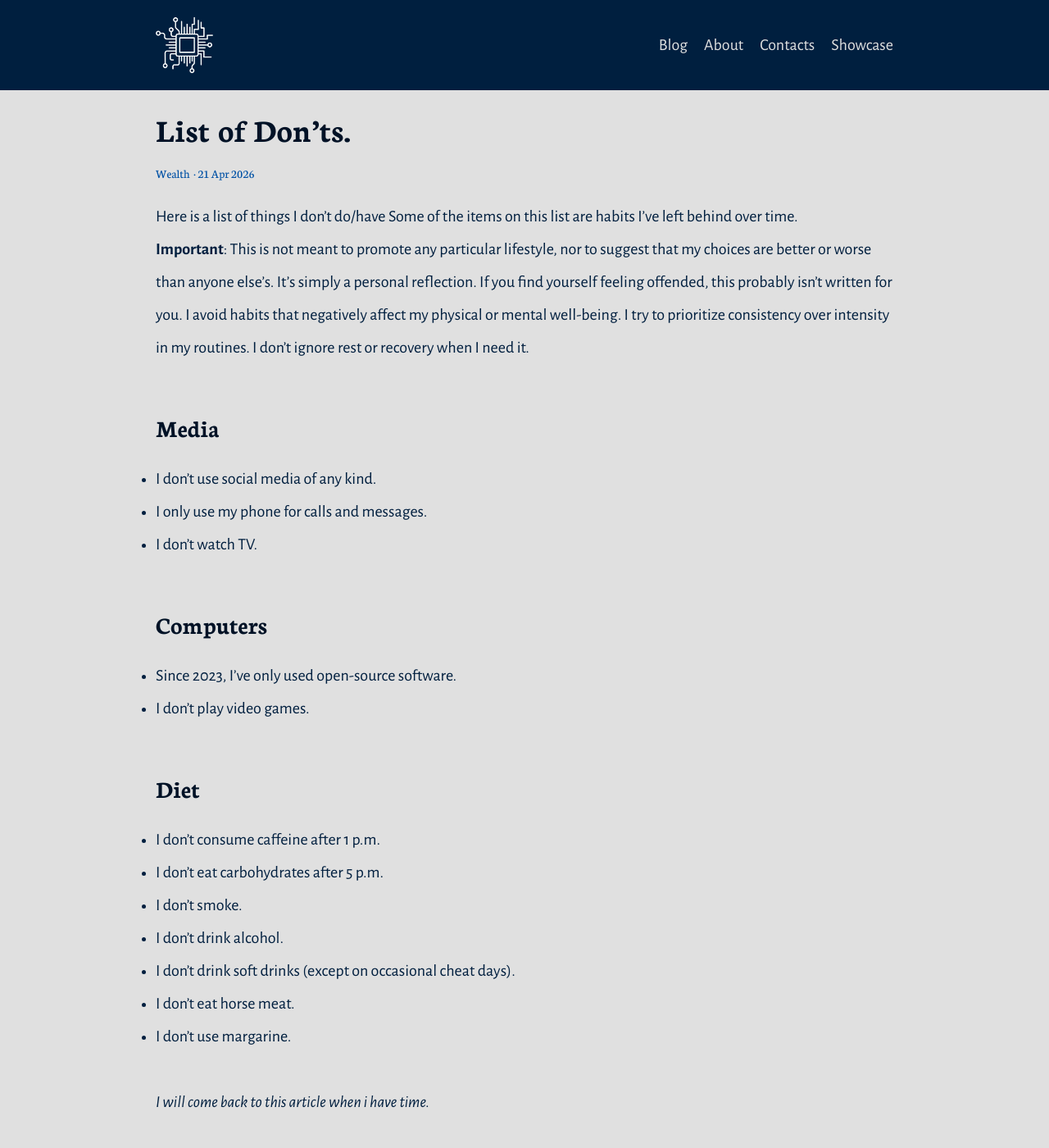
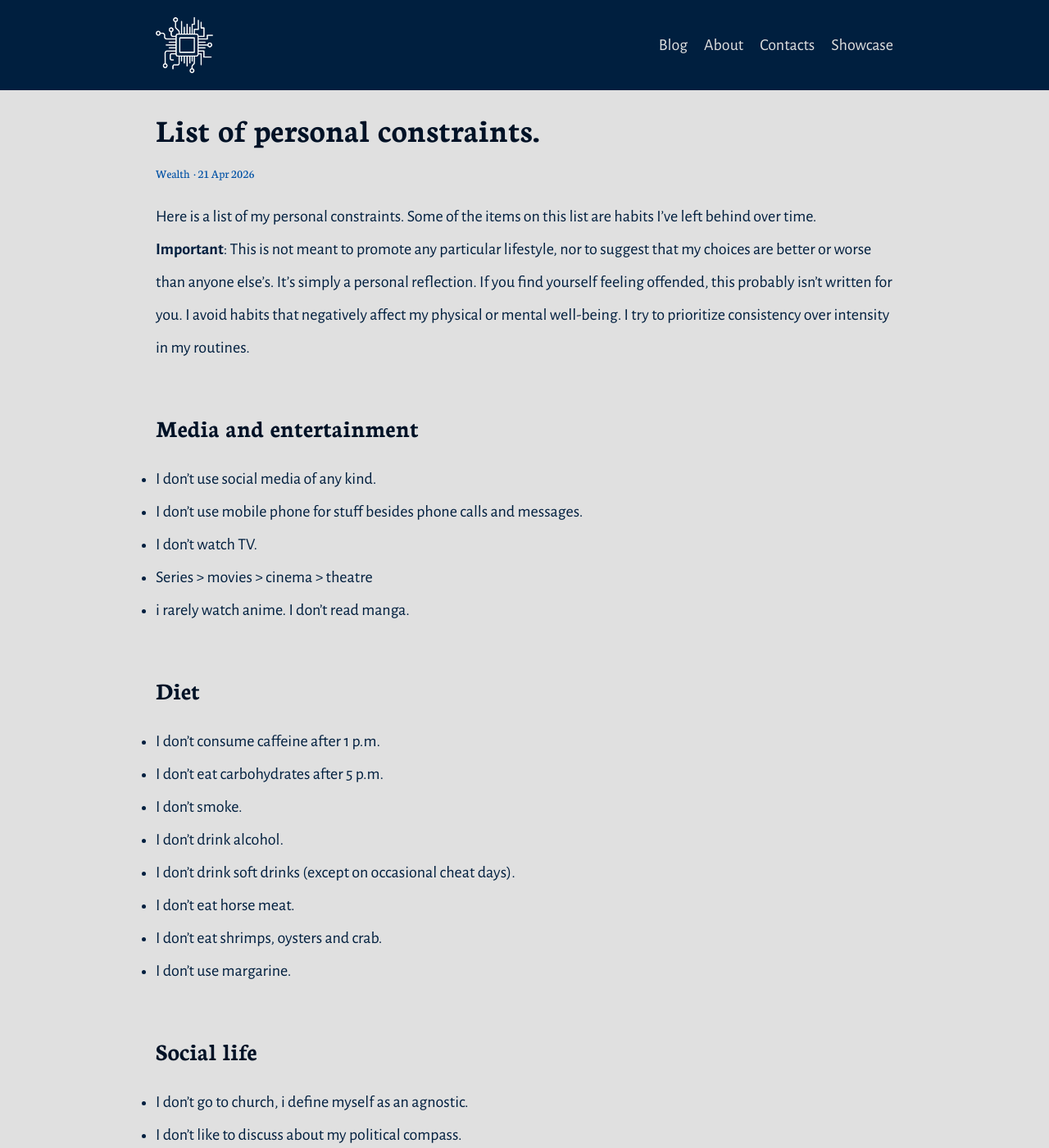
Before and after one commit to armandoahir/armandoahir.github.io, a Jekyll site: the page built from _posts/2026-04-21-Donts.md, in a window 1280 px wide and 1400 px high. Shown: the whole window at 82% size. Built offline with Jekyll 4.4.1, drawn with Linux system fonts in a browser that asks for light colours; some of the changed text lies outside the part shown.

Commit message:
[21th Apr] Fix: New post

```diff
--- a/_posts/2026-04-21-Donts.md
+++ b/_posts/2026-04-21-Donts.md
@@ -1,24 +1,20 @@
 ---
-title: List of Don’ts.
+title: List of personal constraints.
 category: Wealth
 author: arma.
 ---
-Here is a list of things I don’t do/have
+Here is a list of my personal constraints.
 <!-- more -->
 Some of the items on this list are habits I’ve left behind over time. <br>
 **Important**: This is not meant to promote any particular lifestyle, nor to suggest that my choices are better or worse than anyone else’s. It’s simply a personal reflection. If you find yourself feeling offended, this probably isn’t written for you.
-I avoid habits that negatively affect my physical or mental well-being.
-I try to prioritize consistency over intensity in my routines.
-I don’t ignore rest or recovery when I need it.
+I avoid habits that negatively affect my physical or mental well-being. I try to prioritize consistency over intensity in my routines.
 
-### Media
+### Media and entertainment
 - I don’t use social media of any kind.
-- I only use my phone for calls and messages.
+- I don't use mobile phone for stuff besides phone calls and messages.
 - I don’t watch TV.
-
-### Computers
-- Since 2023, I’ve only used open-source software.
-- I don’t play video games.
+- Series > movies > cinema > theatre
+- i rarely watch anime. I don't read manga.
 
 ### Diet
 - I don’t consume caffeine after 1 p.m.
@@ -27,6 +23,15 @@ I don’t ignore rest or recovery when I need it.
 - I don’t drink alcohol.
 - I don’t drink soft drinks (except on occasional cheat days).
 - I don’t eat horse meat.
+- I don't eat shrimps, oysters and crab.
 - I don’t use margarine.
 
+### Social life
+- I don't go to church, i define myself as an agnostic.
+- I don't like to discuss about my political compass.
+- I don't like to discuss about LGBT+.
+- I don't like if someone touches me.
+- I prefer text messages over voice messages.
+- I rarely use emojis and, if i use them, i don't like to link a particular meaning on them.
+
 *I will come back to this article when i have time.*
```
